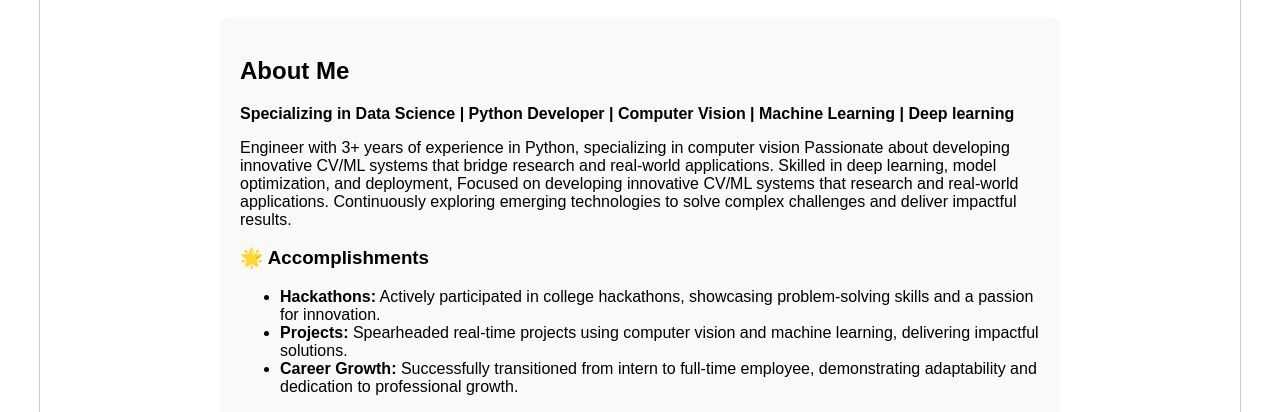
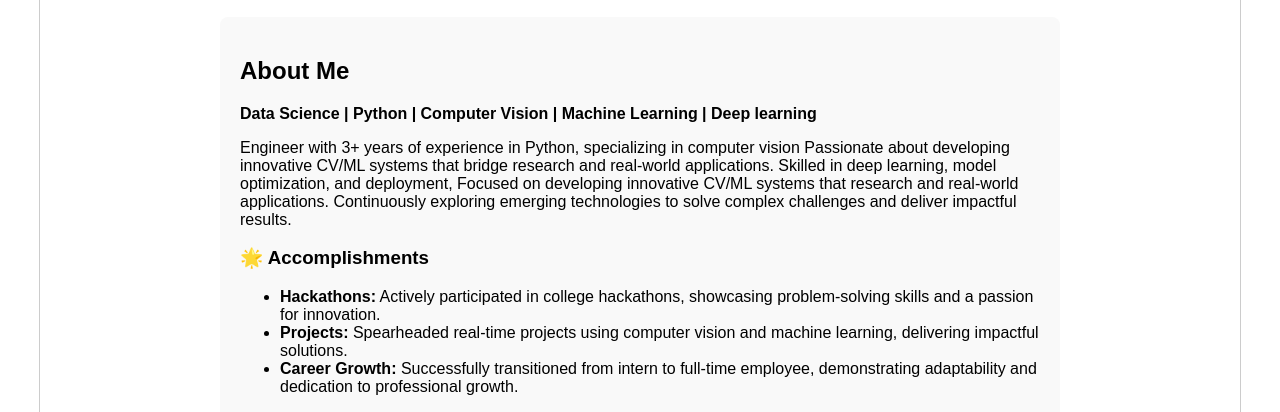
Before and after one commit to priyadharshini114/priyadharshini-portfolio, a plain HTML site: page index.html in a window 1280 px wide. Shown: the part 382-794 px from the top of the page. Drawn offline with Linux system fonts and the light colour scheme.

Commit message:
Update index.html

```diff
--- a/index.html
+++ b/index.html
@@ -245,7 +245,7 @@
                 <h2>About Me</h2>
                 <!-- <div class="container">
                     <h2>About Me</h2> -->
-                    <p><strong> <B1>Specializing in Data Science | Python Developer | Computer Vision | Machine Learning | Deep learning</B1></strong></p>
+                    <p><strong> <B1> Data Science | Python | Computer Vision | Machine Learning | Deep learning</B1></strong></p>
                     <p>Engineer with 3+ years of experience in Python, specializing in computer vision Passionate about developing
                         innovative CV/ML systems that bridge research and real-world applications. Skilled in deep learning, model
                         optimization, and deployment, Focused on developing innovative CV/ML systems that research and real-world
@@ -532,4 +532,5 @@
         });
     </script>
 </body>
+
 </html>
```
